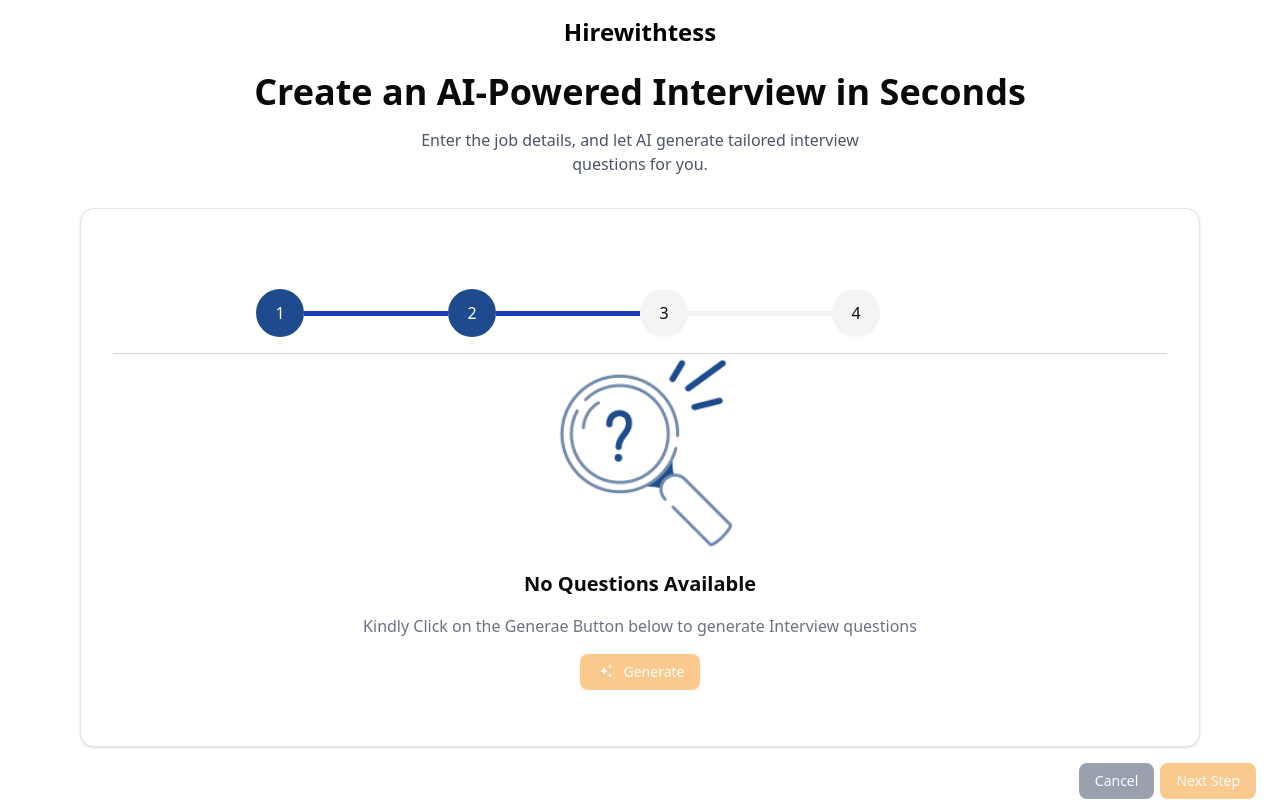
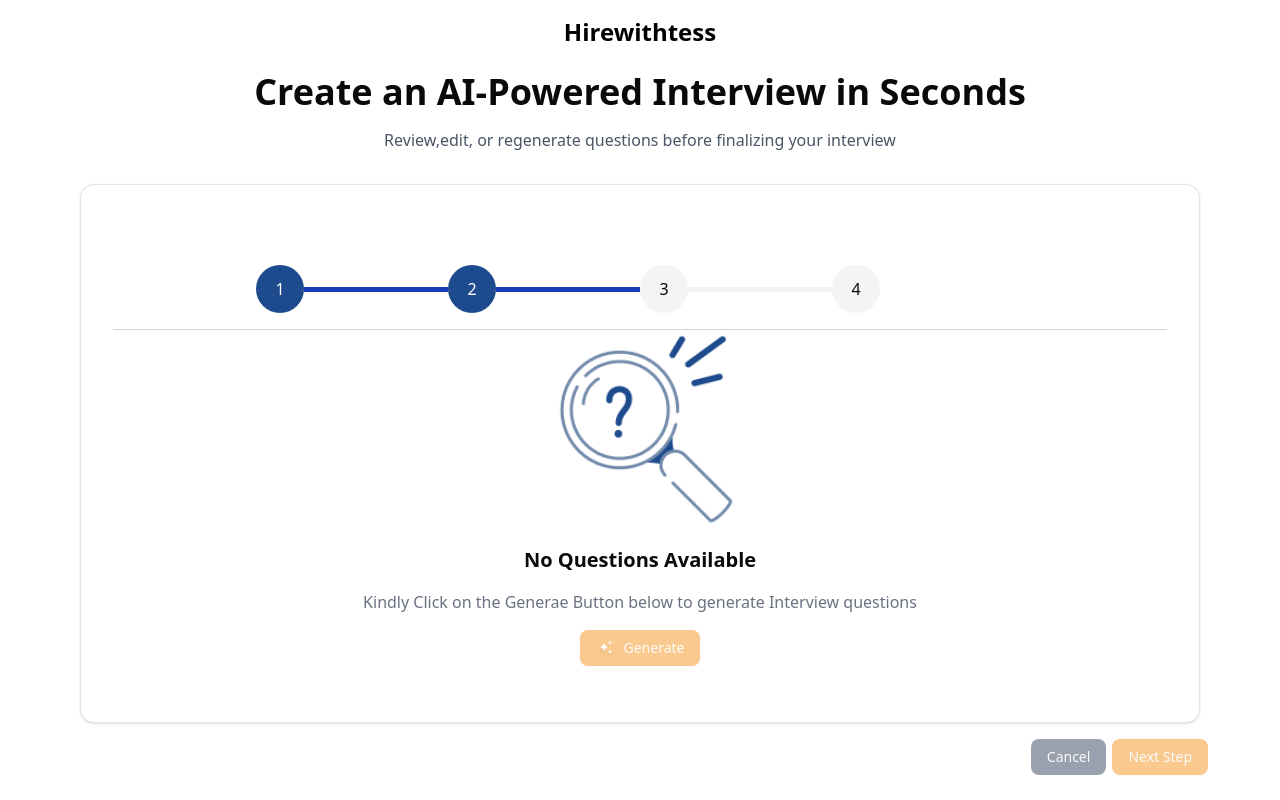
Before and after one commit to sayyamButt317/hire-with-tess-frontend, a Next.js app: page /interview/question in a window 1280 px wide. Built offline with nearby package versions, Linux system fonts and the light colour scheme.

Commit message:
add subtitle

```diff
--- a/src/app/interview/question/page.tsx
+++ b/src/app/interview/question/page.tsx
@@ -23,7 +23,8 @@ export default function Questionnaire() {
 
     return (
         <div>
-            <InterviewLayout showStepper={true} currentStep={2} showGoogleLogin={false}>
+            <InterviewLayout showStepper={true} currentStep={2} showGoogleLogin={false}
+                             description="Review,edit, or regenerate questions before finalizing your interview">
                 <div className="flex flex-col w-full h-full items-center text-center space-y-4">
 
                     {response.length > 0 ? <Question questions={response}  /> : <NoQuestion title="No Questions Available" description="Kindly Click on the Generae Button below to generate Interview questions" />}
@@ -52,12 +53,14 @@ export default function Questionnaire() {
                 </div>
             </InterviewLayout>
 
-            <div className="flex flex-row justify-end gap-1.5 mr-6">
+            <div className="flex flex-wrap justify-end gap-2 mr-4 mb-4 sm:gap-1.5 sm:flex-nowrap sm:mr-18">
                 <Button variant="secondary" type="button">Cancel</Button>
                 <Link href="/interview/review">
                     <Button type="submit" disabled={!jobId}>Next Step</Button>
                 </Link>
             </div>
+
+
         </div>
     );
 }
```
